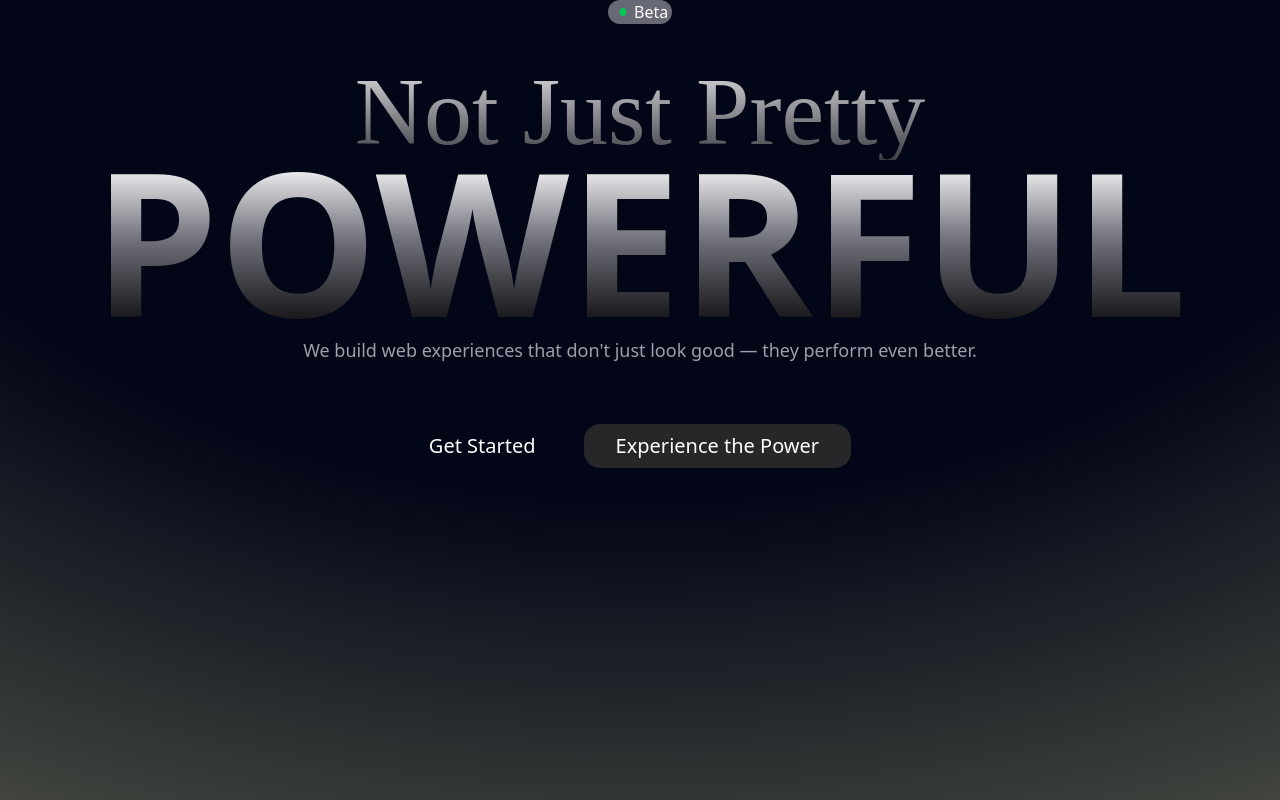
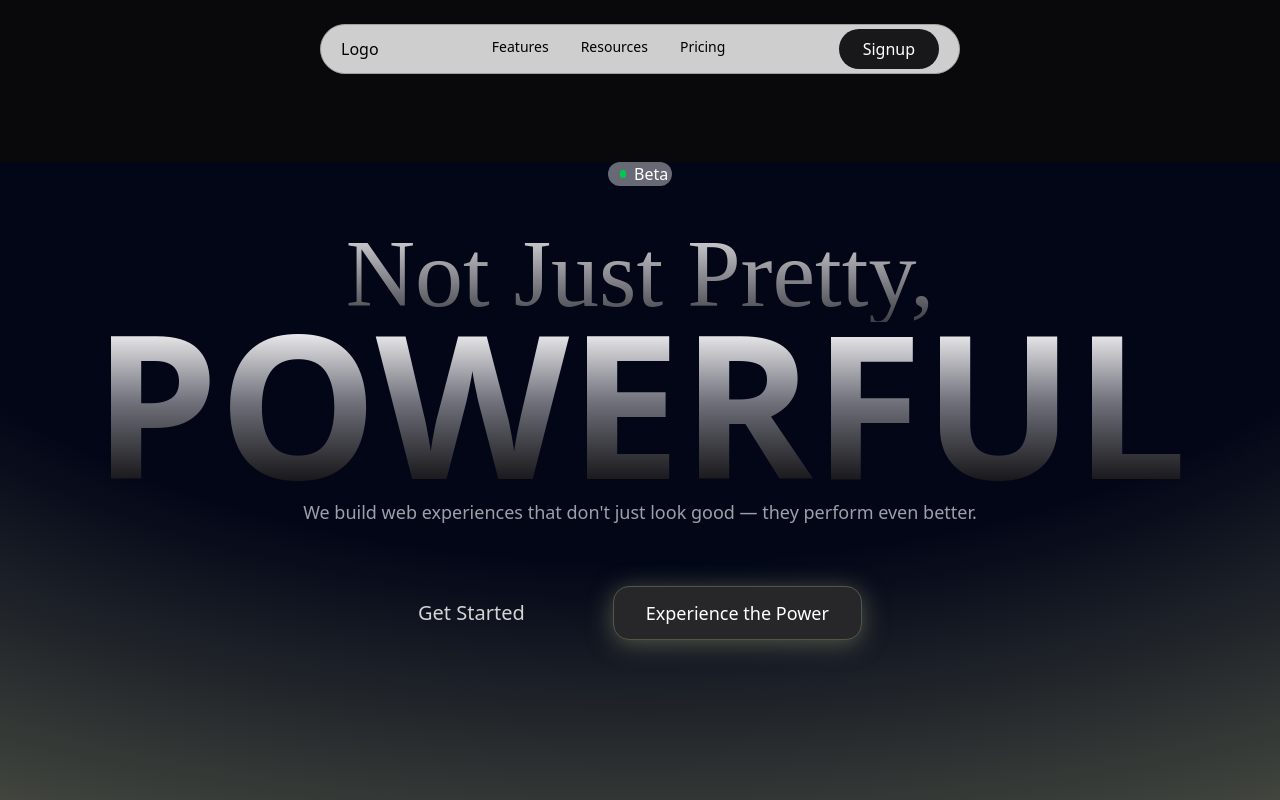
Before and after one commit to rohityadavv7/Aurora-Hero-Section-Template, a React (Vite) app: page / in a window 1280 px wide. Built offline with nearby package versions, Linux system fonts and the light colour scheme.

Commit message:
added Navbar and made UI responsive

```diff
--- a/src/App.jsx
+++ b/src/App.jsx
@@ -5,8 +5,8 @@ function App() {
 
 
   return (
-    <div className="h-screen w-screen relative overflow-hidden -z-20 bg-zinc-950">
-        {/* <Navbar/> */}
+    <div className="h-screen w-screen flex flex-col relative overflow-hidden -z-20 bg-zinc-950">
+        <Navbar/>
         <Hero/>
     </div>
   )
--- a/src/Components/Hero.jsx
+++ b/src/Components/Hero.jsx
@@ -7,6 +7,9 @@ function Hero() {
     const colors = useMotionValue(COLORS[0])
 
     const backgroundImage = useMotionTemplate`radial-gradient(125% 125% at 50% 0%, #020617 50%, ${colors})`
+
+    const border = useMotionTemplate`1px solid ${colors}`
+    const boxShadow = useMotionTemplate`0px 4px 24px ${colors}`
 
     useEffect(() => {
         animate(colors, COLORS,{
@@ -19,20 +22,20 @@ function Hero() {
   return (
     <motion.div
     style={{backgroundImage}}
-    className='w-full relative -z-20 h-full flex flex-col '>
+    className='w-full relative -z-20 h-full flex flex-col mt-22'>
 
         <div className="w-11/12 flex flex-col items-center mx-auto ">
             {/* Banner */}
 
-            <span className="flex w-[20%] md:w-[5.5%]  items-center bg-white/40 gap-2 px-1 rounded-full">
-                <div className="h-2 w-2 rounded-full ml-2 bg-green-500"></div>
+            <span className="flex w-[20%] md:w-[5.5%] group  items-center bg-white/40 gap-2 px-1 rounded-full">
+                <div className="h-2 w-2 rounded-full ml-2 group-hover:blur-xs transition-all duration-300 bg-green-500"></div>
                 <div className="text-white font-thin">Beta</div>
             </span>
 
             {/* Hero-Text */}
             <div className="mt-10 flex flex-col items-center">
                 <div className="text-4xl md:text-8xl text-center font-['Neue_Montreal'] bg-clip-text text-transparent bg-gradient-to-b
-                 from-zinc-200 to-zinc-700">Not Just Pretty</div>
+                 from-zinc-200 to-zinc-700">Not Just Pretty,</div>
 
                  <div className=" text-7xl md:text-[200px] relative leading-15 md:leading-40 font-bold
                  bg-clip-text text-transparent bg-gradient-to-b
@@ -53,13 +56,24 @@ function Hero() {
                  <div className="md:text-zinc-400 text-zinc-400 mt-6 md:mt-4 text-xs md:text-lg text-center"> We build web experiences that don't just look good — they perform even better.</div>
 
                  {/* Button */}
-                 <div className="flex mt-15 gap-12">
-                    <button className="text-white text-xl">
+                 <div className="flex mt-15 gap-10 md:gap-22">
+                    <button className="text-neutral-300 text-md md:text-xl">
                         Get Started
                     </button>
 
-                    <div className="px-8 py-2 text-xl rounded-2xl text-white bg-zinc-800">
-                        Experience the Power
+                    <div className="relative group cursor-pointer">
+
+                        {/* <div className="absolute inset-0 bg- rounded-2xl
+                        group-hover:blur-xl transition-all duration-300
+                        bg-[radial-gradient(50%_50%_at_50%_0%,#0A2F85,#835BE2)] blur-lg  -z-10"></div> */}
+
+
+                        <motion.div
+                        style={{ border, boxShadow}}
+                        className="px-8 py-3 text-lg rounded-2xl text-white bg-zinc-800">
+                            Experience the Power
+                        </motion.div>
+
                     </div>
                  </div>
             </div>
--- a/src/Components/Navbar.jsx
+++ b/src/Components/Navbar.jsx
@@ -1,9 +1,42 @@
 import React from 'react'
+import {motion} from "motion/react"
 
 function Navbar() {
   return (
-    <div className='w-11/12 flex justify-between font-["Grenette"] rounded-4xl p-4 mx-auto  bg-white/90 backdrop:backdrop-blur-2xl border-[0.1px] border-neutral-400' >
+    <div className=' w-8/12 md:w-6/12 flex items-center justify-between  mt-6 font-["Neue_Montreal"] rounded-4xl px-5 py-1  mx-auto  bg-white/80 backdrop:backdrop-blur-2xl border-[0.1px] border-neutral-400' >
+        <div>
+            Logo
+        </div>
 
+        <div className='md:flex hidden  items-center gap-8 text-sm'>
+            {
+                ["Features","Resources","Pricing"].map((ele, index) => (
+                    (
+                        <motion.div
+                        key={index}
+                        className='h-6 overflow-hidden cursor-pointer relative'>
+                            <motion.div
+                             initial={{y:0}}
+                            //  transition={{duration:0.3, ease:"easeIn"}}
+                            whileHover={{
+                                y: "-100%",
+                                transition: { duration: 0.3, ease: [0.33, 1, 0.68, 1] },
+                              }}
+                            className='flex flex-col '>
+                                <a className='cursor-pointer'>{ele}</a>
+                                <a>{ele}</a>
+                            </motion.div>
+                        </motion.div>
+                    )
+                ))
+            }
+        </div>
+
+        <div>
+            <button className='px-6 py-2 cursor-pointer bg-zinc-900 rounded-full text-white'>
+                Signup
+            </button>
+        </div>
     </div>
   )
 }
```
